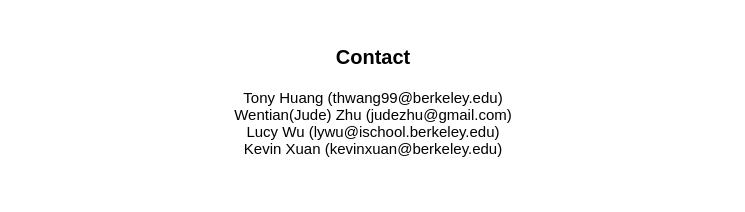
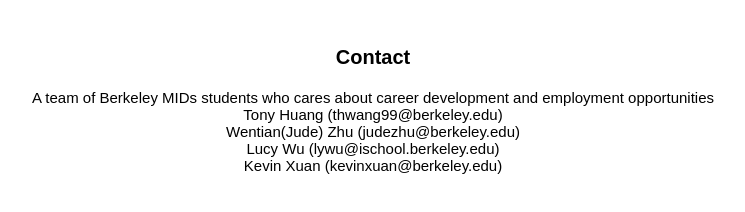
Before and after one commit to judezhu-dearjuea/US-Professions-Visualization, a plain HTML site: page index.html in a window 1280 px wide. Shown: the part 3754-3966 px from the top of the page, without its empty margins (267-1012 px from the left). Drawn offline with Linux system fonts and the light colour scheme.

Commit message:
html ready for web server

```diff
--- a/index.html
+++ b/index.html
@@ -105,8 +105,9 @@
 
         <h3 style = "font-size:20px; text-align:center;">Contact</h3>
         <p style="font-size:15px; text-align:center;">
+        A team of Berkeley MIDs students who cares about career development and employment opportunities<br>
         Tony Huang (thwang99@berkeley.edu)<br>
-        Wentian(Jude) Zhu (judezhu@gmail.com)<br>
+        Wentian(Jude) Zhu (judezhu@berkeley.edu)<br>
         Lucy Wu (lywu@ischool.berkeley.edu)<br>
         Kevin Xuan (kevinxuan@berkeley.edu) </p>
     </div>
```
